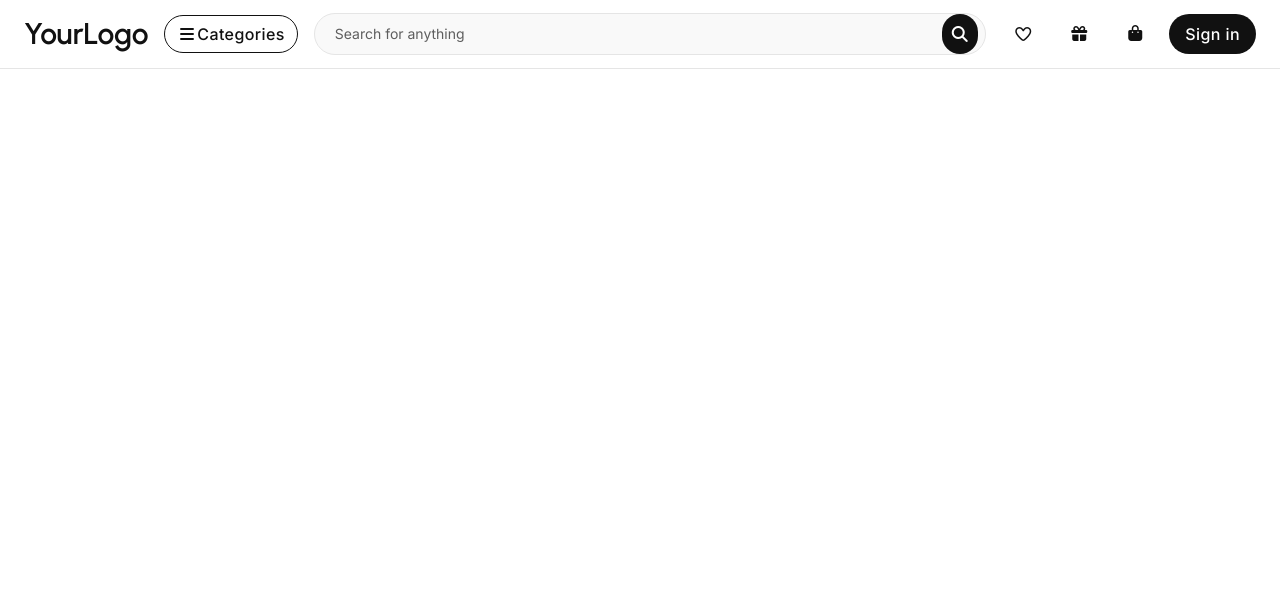
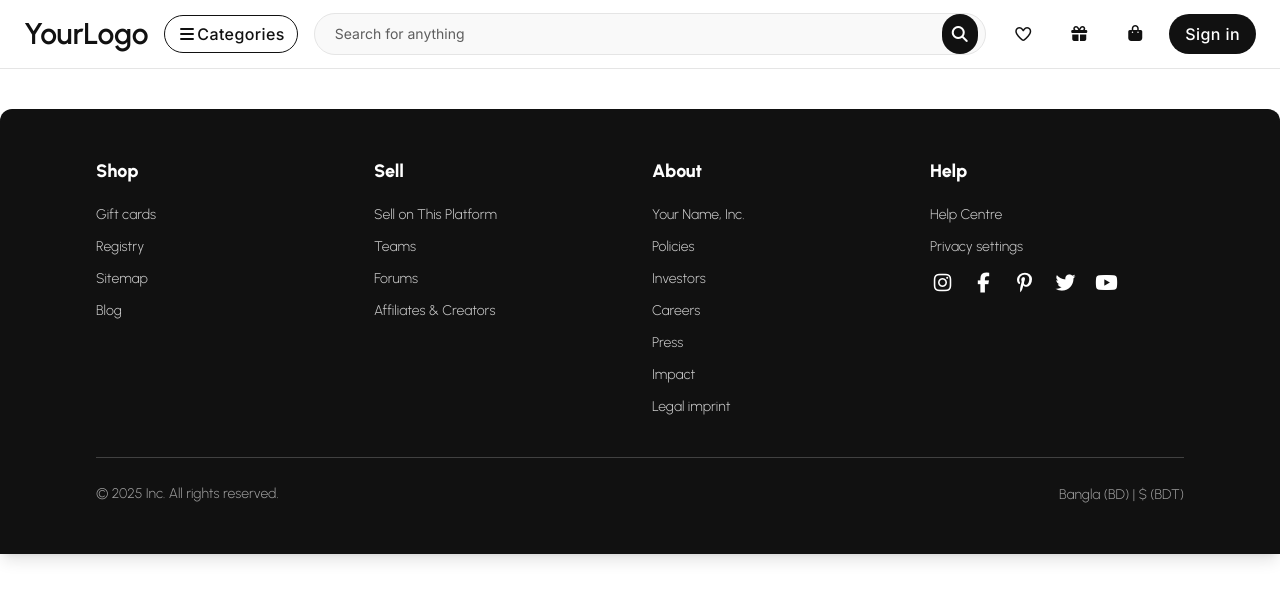
Before and after one commit to Xen-Xie/sttc-e, a React (Vite) app in the folder FrontEnd/: page / in a window 1280 px wide. Shown: the top 600 px of the page. Built offline with nearby package versions, Linux system fonts and the light colour scheme.

Commit message:
Footer Created

```diff
--- a/FrontEnd/src/App.jsx
+++ b/FrontEnd/src/App.jsx
@@ -1,4 +1,5 @@
 import './App.css'
+import Footer from './components/common/Footer'
 import Navigation from './components/Navigation'
 
 function App() {
@@ -7,6 +8,7 @@ function App() {
  return (
    <>
   <Navigation />
+  <Footer />
     </>
  )
 }
--- /dev/null
+++ b/FrontEnd/src/components/common/Footer.jsx
@@ -0,0 +1,105 @@
+import React from "react";
+
+// Footer data structure
+const footerSections = [
+  {
+    title: "Shop",
+    links: ["Gift cards", "Registry", "Sitemap", "Blog"],
+  },
+  {
+    title: "Sell",
+    links: [
+      "Sell on This Platform",
+      "Teams",
+      "Forums",
+      "Affiliates & Creators",
+    ],
+  },
+  {
+    title: "About",
+    links: [
+      "Your Name, Inc.",
+      "Policies",
+      "Investors",
+      "Careers",
+      "Press",
+      "Impact",
+      "Legal imprint",
+    ],
+  },
+  {
+    title: "Help",
+    links: ["Help Centre", "Privacy settings"],
+    social: true,
+  },
+];
+
+// Footer link component
+const FooterLink = ({ text }) => (
+  <a
+    href="#"
+    className="text-white/80 text-sm font-light hover:text-white hover:underline transition-colors duration-200 block mt-2"
+    onClick={(e) => e.preventDefault()}
+  >
+    {text}
+  </a>
+);
+
+// Social media icons component
+const SocialIcons = () => (
+  <div className="flex space-x-4 mt-4">
+    {["instagram", "facebook-f", "pinterest-p", "twitter", "youtube"].map(
+      (icon) => (
+        <a
+          key={icon}
+          href="#"
+          aria-label={icon}
+          className="hover:text-white/70 transition-colors duration-200"
+        >
+          <i className={`fab fa-${icon} text-xl`}></i>
+        </a>
+      )
+    )}
+  </div>
+);
+
+// Main Footer component
+function Footer() {
+  return (
+    <footer className="bg-primary w-full mt-10 rounded-t-xl shadow-lg font-urbanist text-primarybg">
+      <div className="max-w-6xl mx-auto px-4 sm:px-6 lg:px-8 py-10 sm:py-12">
+        {/* Footer link */}
+        <div className="grid grid-cols-1 xs:grid-cols-2 md:grid-cols-4 gap-x-6 gap-y-8 text-center md:text-left">
+          {footerSections.map((section) => (
+            <div
+              key={section.title}
+              className="flex flex-col items-center md:items-start"
+            >
+              <h4 className="text-lg font-extrabold mb-3">{section.title}</h4>
+              <div className="flex flex-col space-y-1">
+                {section.links.map((link) => (
+                  <FooterLink key={link} text={link} />
+                ))}
+              </div>
+              {section.social && <SocialIcons />}
+            </div>
+          ))}
+        </div>
+
+        {/* Footer bottom */}
+        <div className="mt-10 pt-6 border-t border-white/20 flex flex-col md:flex-row items-center justify-between text-center md:text-left gap-y-3">
+          <p className="text-white/60 text-xs md:text-sm font-light">
+            &copy; {new Date().getFullYear()} Inc. All rights reserved.
+          </p>
+          <div>
+            <span className="text-white/60 text-xs md:text-sm font-light hover:text-white cursor-pointer">
+              Bangla (BD) | $ (BDT)
+            </span>
+          </div>
+        </div>
+      </div>
+    </footer>
+  );
+}
+
+export default Footer;
--- a/FrontEnd/src/index.css
+++ b/FrontEnd/src/index.css
@@ -13,4 +13,5 @@
  --color-bordered: #E5E5E5;
  --font-urbanist: 'Urbanist', sans-serif;
  --font-inter: 'Inter', sans-serif;
+--breakpoint-xs: 360px;
 }
```
